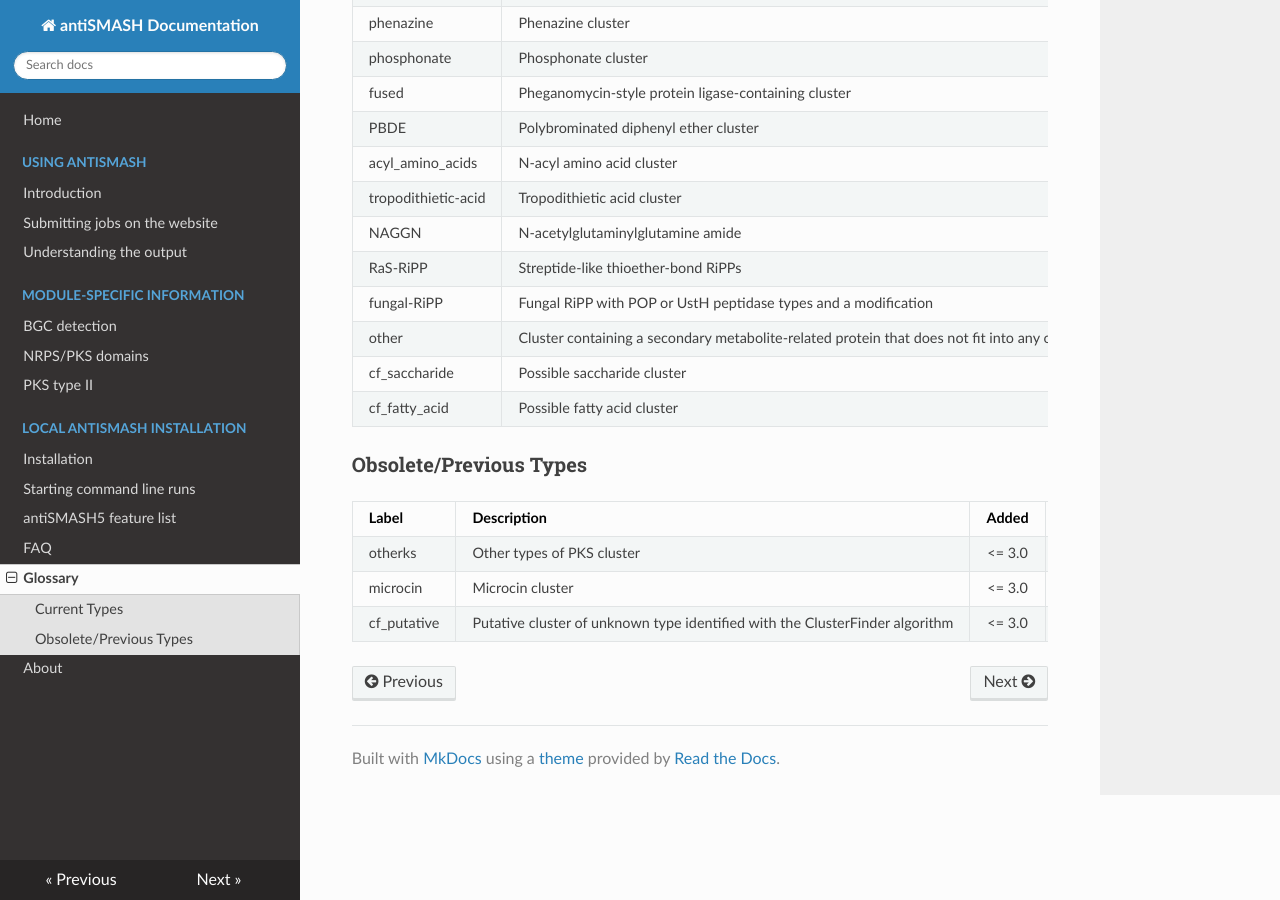
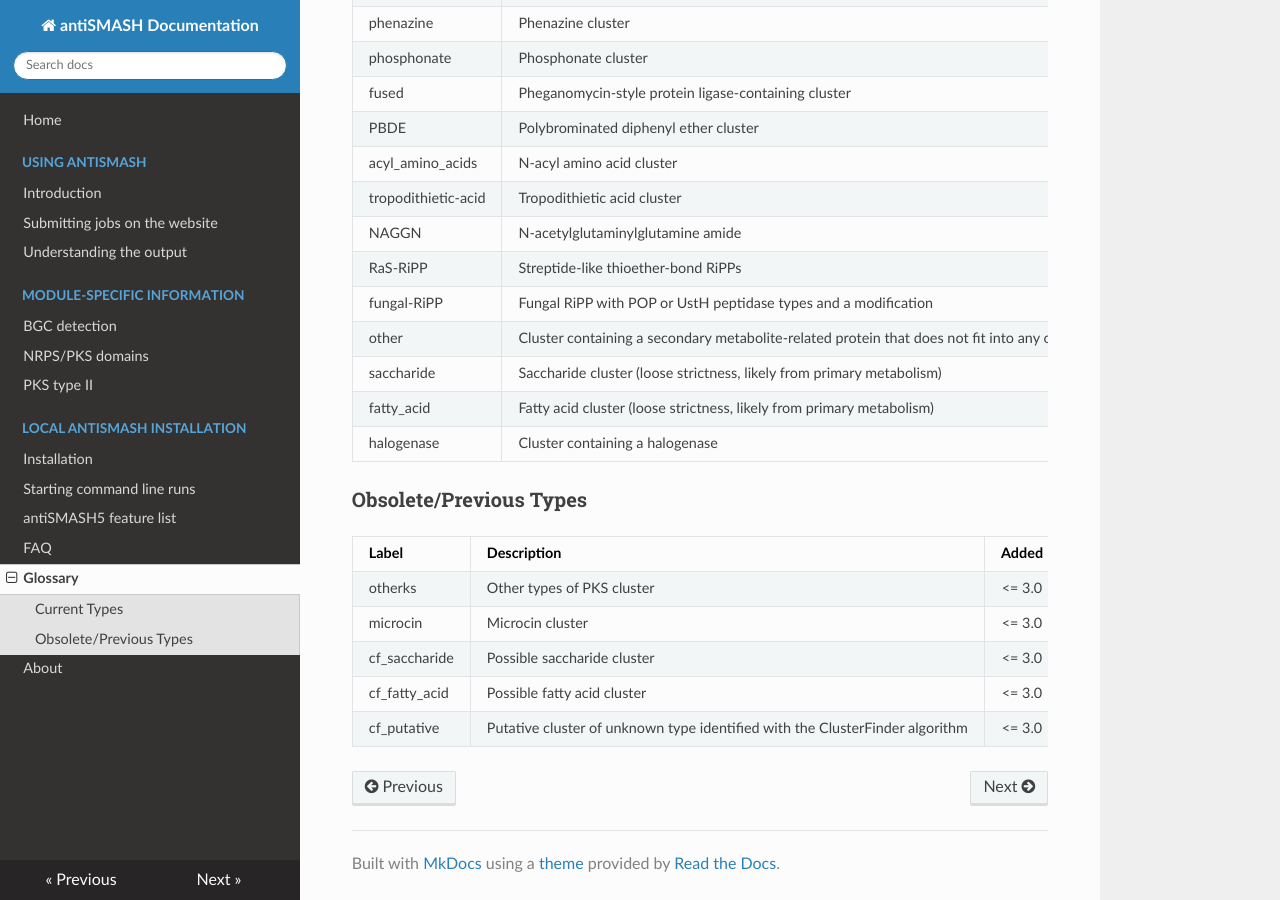
Before and after one commit to antismash/documentation, an MkDocs documentation site: the page built from docs/glossary.md, in a window 1280 px wide and 900 px high, scrolled down 1886 px. Built offline with MkDocs 1.6.1, drawn with Linux system fonts in a browser that asks for light colours; nearby versions of some CDN libraries.

Commit message:
glossary: update annotation for loose strictness cluster rules
Signed-off-by: Kai Blin <kblin@biosustain.dtu.dk>

```diff
--- a/docs/glossary.md
+++ b/docs/glossary.md
@@ -62,12 +62,15 @@ types can be found below:
 |<span id="RaS-RiPP">RaS-RiPP</span>|Streptide-like thioether-bond RiPPs|5.0|5.0|
 |<span id="fungal-RiPP">fungal-RiPP</span>|Fungal RiPP with POP or UstH peptidase types and a modification|5.0|5.0|
 |<span id="other">other</span>|Cluster containing a secondary metabolite-related protein that does not fit into any other category|4.0|5.0|
-|<span id="cf_saccharide">cf_saccharide</span>|Possible saccharide cluster|&lt;= 3.0|&lt;= 3.0|
-|<span id="cf_fatty_acid">cf_fatty_acid</span>|Possible fatty acid cluster|&lt;= 3.0|4.2|
+|<span id="saccharide">saccharide</span>|Saccharide cluster (loose strictness, likely from primary metabolism)|&lt;= 3.0|&lt;= 3.0|
+|<span id="fatty_acid">fatty_acid</span>|Fatty acid cluster (loose strictness, likely from primary metabolism)|&lt;= 3.0|4.2|
+|<span id="halogenase">halogenase</span>|Cluster containing a halogenase|5.0|5.0|
 
 ###Obsolete/Previous Types
 |Label|Description|Added|Removed|Notes|
 |-----|-----------|:---:|:-----:|-----|
 |<span id="otherks">otherks</span>|Other types of PKS cluster|&lt;= 3.0|5.0|Split into *PKS-like* and *hglE-KS*|
 |<span id="microcin">microcin</span>|Microcin cluster|&lt;= 3.0|5.0|Merged into *lasso peptide*|
+|<span id="cf_saccharide">cf_saccharide</span>|Possible saccharide cluster|&lt;= 3.0|5.0|Renamed to *saccharide*|
+|<span id="cf_fatty_acid">cf_fatty_acid</span>|Possible fatty acid cluster|&lt;= 3.0|5.0|Renamed to *fatty_acid*|
 |<span id="cf_putative">cf_putative</span>|Putative cluster of unknown type identified with the ClusterFinder algorithm|&lt;= 3.0|5.0|These predictions are now subregions, not clusters|
```
